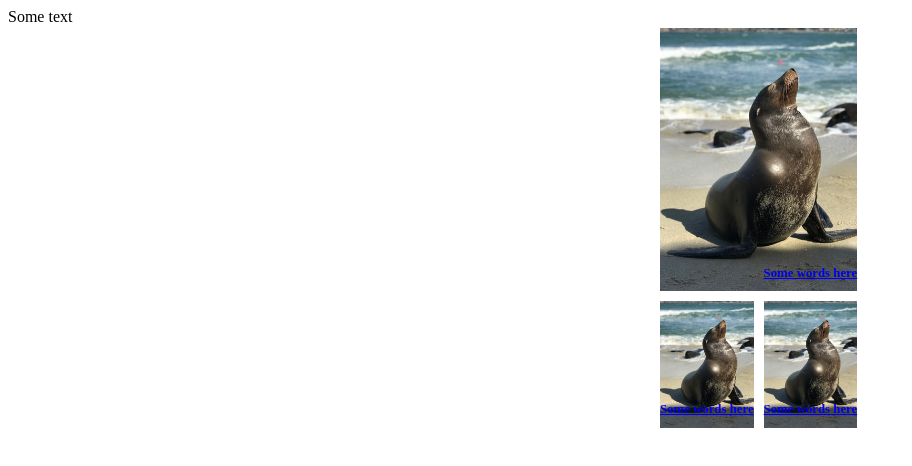
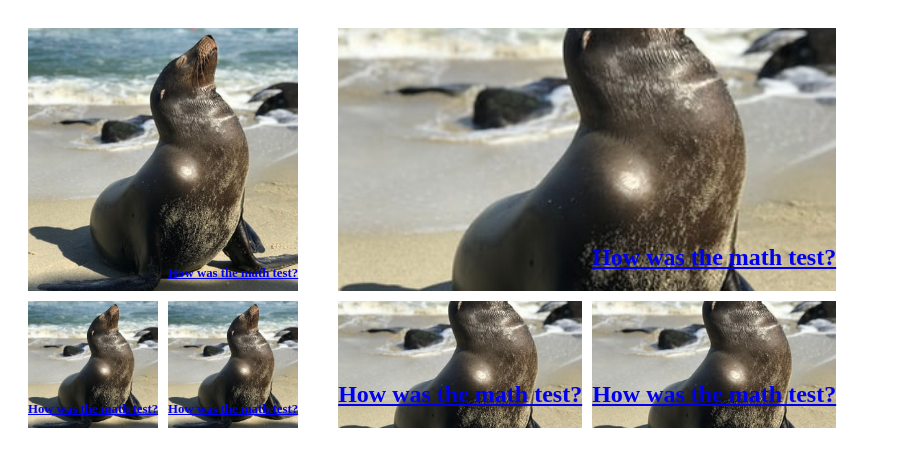
Before and after one commit to stackoverflowsam93/gatsby-bg-image-styling-issue, a Gatsby site: page / in a window 1280 px wide. Shown: the whole page, without its empty margins (0-912 px from the left). Built offline with nearby package versions, Linux system fonts and the light colour scheme; Gatsby itself is replaced by a stand-in of ours.

Commit message:
Made a more clear example by putting the small and big images side-by-side

```diff
--- a/src/pages/index.js
+++ b/src/pages/index.js
@@ -3,7 +3,7 @@ import { Link, graphql, useStaticQuery } from "gatsby"
 import BackgroundImage from 'gatsby-background-image'
 import '../style.css'
 
-const BgImage = ({className, imgProps}) => (
+const BgImage = ({className, imgProps, textClass}) => (
   <Link className={className} to='#'>
     <BackgroundImage
       Tag="section"
@@ -13,7 +13,7 @@ const BgImage = ({className, imgProps}) => (
       backgroundColor={`#040e18`}
     >
       <div className='outer'>
-        <h2 className='articleTitle'>Some words here</h2>
+        <h2 className={textClass}>How was the math test?</h2>
       </div>
     </BackgroundImage>
   </Link>
@@ -42,11 +42,15 @@ const IndexPage = () => {
 
     return (
       <div className='container'>
-        <div className='beside'>Some text</div>
         <div className='my-grid'>
-          <BgImage className='un' imgProps={imgProps} />
-          <BgImage className='du' imgProps={imgProps} />
-          <BgImage className='twa' imgProps={imgProps} />
+          <BgImage className='un' textClass='small' imgProps={imgProps} />
+          <BgImage className='du' textClass='small' imgProps={imgProps} />
+          <BgImage className='twa' textClass='small' imgProps={imgProps} />
+        </div>
+        <div className='my-grid'>
+          <BgImage className='un' textClass='big' imgProps={imgProps} />
+          <BgImage className='du' textClass='big' imgProps={imgProps} />
+          <BgImage className='twa' textClass='big' imgProps={imgProps} />
         </div>
       </div>
     )
--- a/src/style.css
+++ b/src/style.css
@@ -10,20 +10,12 @@
 .my-grid{
     height: 400px;
     display: grid;
-        grid-template: repeat(3, 1fr) / repeat(4, 1fr);
-        grid-template-areas:
-            "u b b a"
-            "d b b a"
-            "t c s a";
     grid-gap: 10px;
-
-
     grid-template: repeat(3, 1fr) / repeat(2, 1fr);
     grid-template-areas:
         "u u"
         "u u"
         "d t";
-
     width: auto;
     padding: 20px;
 }
@@ -40,16 +32,18 @@
     grid-area: t;
 }
 
-
-
 .bgImage{
     width: 100%;
     height: 100%;
 }
 
-.articleTitle{
+.small{
     margin-top: auto;
     font-size: 0.8em;
+}
+
+.big{
+    margin-top: auto;
 }
 
 .outer{
```
Lines whose indentation alone changed are shown as unchanged.
